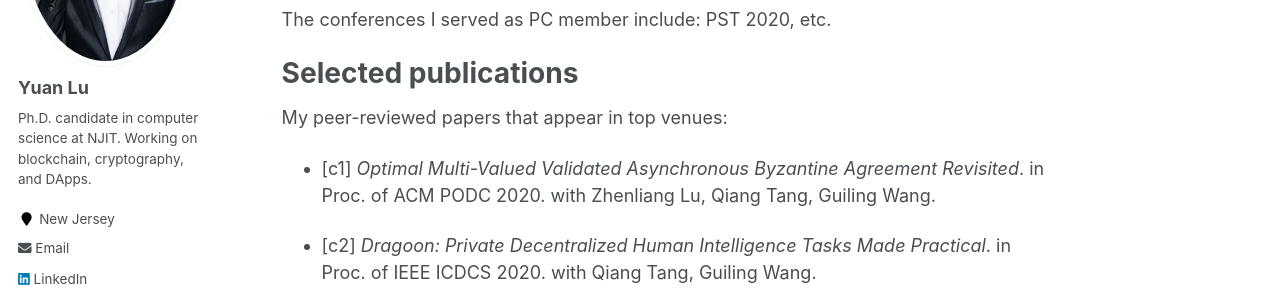
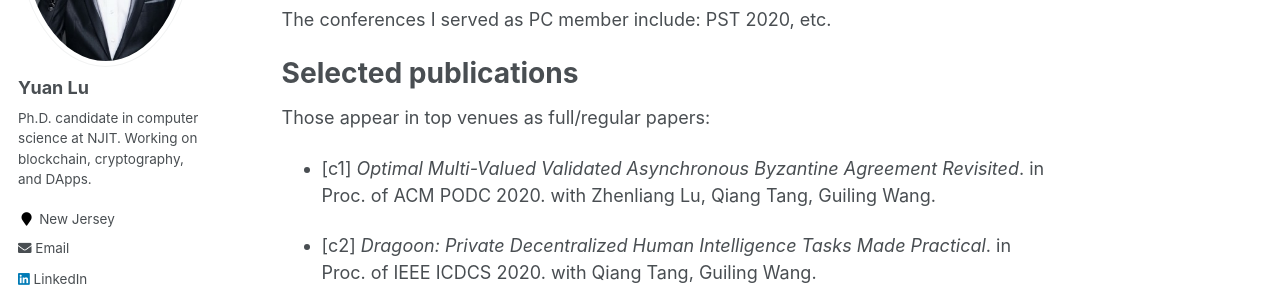
Before and after one commit to yylluu/yylluu.github.io, a Jekyll site: the page built from _pages/about.md, in a window 1280 px wide and 900 px high, scrolled down 929 px. Shown: the part 226-526 px from the top of the window. Built offline with Jekyll 4.4.1, drawn with Linux system fonts in a browser that asks for light colours.

Commit message:
Update about.md

```diff
--- a/_pages/about.md
+++ b/_pages/about.md
@@ -33,7 +33,7 @@ The conferences I served as PC member include: PST 2020, etc.
 
 Selected publications
 ======
-My peer-reviewed papers that appear in top venues:
+Those appear in top venues as full/regular papers:
 
 - [c1] *Optimal Multi-Valued Validated Asynchronous Byzantine Agreement Revisited*. in Proc. of ACM PODC 2020. with Zhenliang Lu, Qiang Tang, Guiling Wang.
 
```
